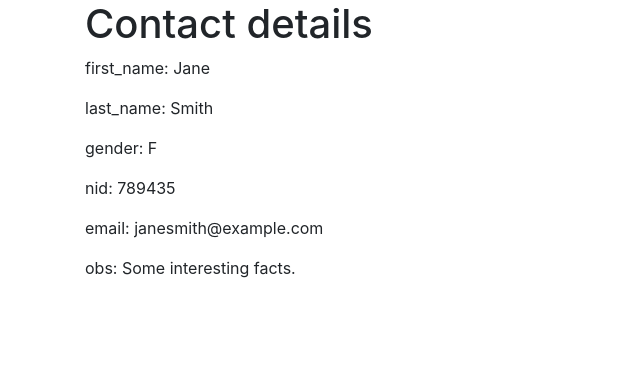
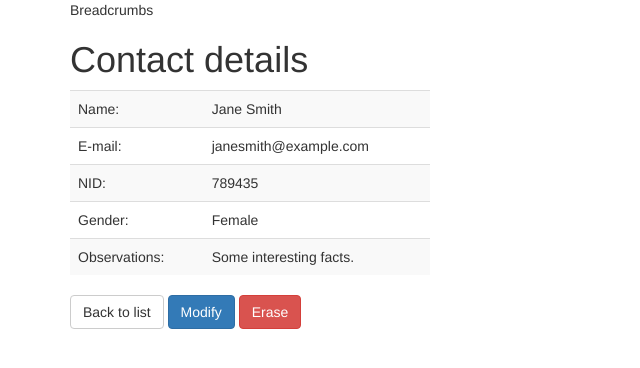
Before and after one commit to iftekeriba/django-contacts, a Django app: page /contacts/2/ in a window 1280 px wide. Shown: the top 368 px of the page, without its empty margins (0-640 px from the left). Run offline with Django 3.2, Linux system fonts and the light colour scheme; data comes from the database, SQL or seed files in the repository; parts of the project's set-up code (start-up, migrations or seed data) failed here and were passed over; some libraries are stand-ins or nearby versions.

Commit message:
Closes #2. Updated detail view and its template.

```diff
--- a/contacts/templates/contacts/contact_detail.html
+++ b/contacts/templates/contacts/contact_detail.html
@@ -2,8 +2,35 @@
 {% block title %}Contact details{% endblock %}
 
 {% block content %}
+<div class="row">
+	<div class="col-md-4">
+	Breadcrumbs
 	<h1>Contact details</h1>
-	{% for field, value in fields %}
-        <p>{{ field }}: {{ value|default:"None." }}</p>
-	{% endfor %}
+	<table class="table table-striped">
+		<tr>
+			<td>Name:</td>
+			<td>{{ object }}</td>
+		</tr>
+		<tr>
+			<td>E-mail:</td>
+			<td>{{ object.email }}</td>
+		</tr>
+		<tr>
+			<td>NID:</td>
+			<td>{{ object.nid }}</td>
+		</tr>
+		<tr>
+			<td>Gender:</td>
+			<td>{{ object.get_gender_display|capfirst }}</td>
+		</tr>
+		<tr>
+			<td>Observations:</td>
+			<td>{{ object.obs|default:"None" }}</td>
+		</tr>
+	</table>
+	<a href="{% url 'contacts:list' %}" class="btn btn-default">Back to list</a>
+	<a href="{% url 'contacts:list' %}" class="btn btn-primary">Modify</a>
+	<a href="{% url 'contacts:list' %}" class="btn btn-danger">Erase</a>
+	</div>
+</div>
 {% endblock content %}
--- a/contacts/views.py
+++ b/contacts/views.py
@@ -17,16 +17,6 @@ class ContactListView(ListView):
 class ContactDetailView(DetailView):
     model = Contact
 
-    def get_context_data(self, **kwargs):
-        context = super(ContactDetailView, self).get_context_data(**kwargs)
-        modeldict = model_to_dict(self.object)
-        modeldict.pop('id')
-        context['fields'] = modeldict.items()
-        return context
-
-    # def get_field_verbose_name(self, field=None):
-    #     return field
-
 
 class ContactCreateView(CreateView):
     model = Contact
```
